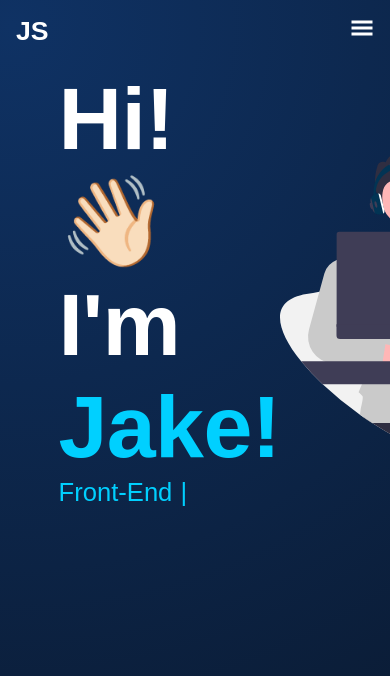
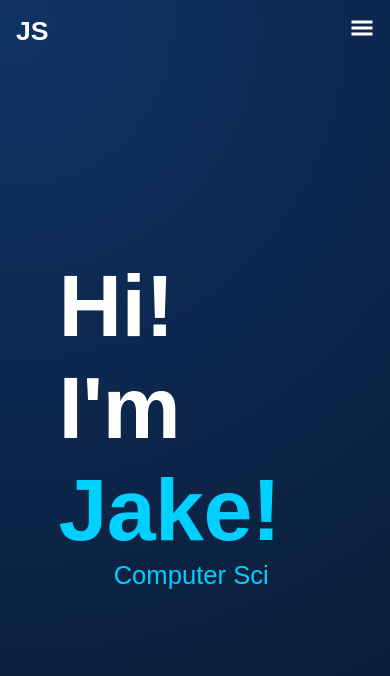
Before and after one commit to JSchoonbrood/Portfolio, a React (Create React App) app: page / in a window 390 px wide. Shown: the top 676 px of the page. Built offline with nearby package versions, Linux system fonts and the light colour scheme.

Commit message:
Mobile device integration

```diff
--- a/src/components/hero/hero.scss
+++ b/src/components/hero/hero.scss
@@ -20,6 +20,11 @@
         color: variables.$text-color-active;
       }
     }
+    &-bio {
+      font-size: variables.$text-font-size;
+      font-weight: variables.$text-font-weight;
+      color: variables.$text-color-default;
+    }
   }
   &__image {
     display: flex;
@@ -28,6 +33,32 @@
     img {
       width: 400px;
     }
+  }
+}
+
+// X-Small devices (portrait phones, less than 576px)
+@media (max-width: 575.98px), (max-width: 767.98px) {
+  .hero {
+    display: flex;
+    height: 100vh;
+    &__content {
+      align-items: center;
+      justify-content: center;
+      &-title {
+        display: inline-block;
+      }
+      &-bio {
+        text-align: center;
+        margin: 1rem;
+      }
+    }
+    &__image {
+      display: None;
+    }
+  }
+
+  .waving-hand {
+    display: None;
   }
 }
 
```
